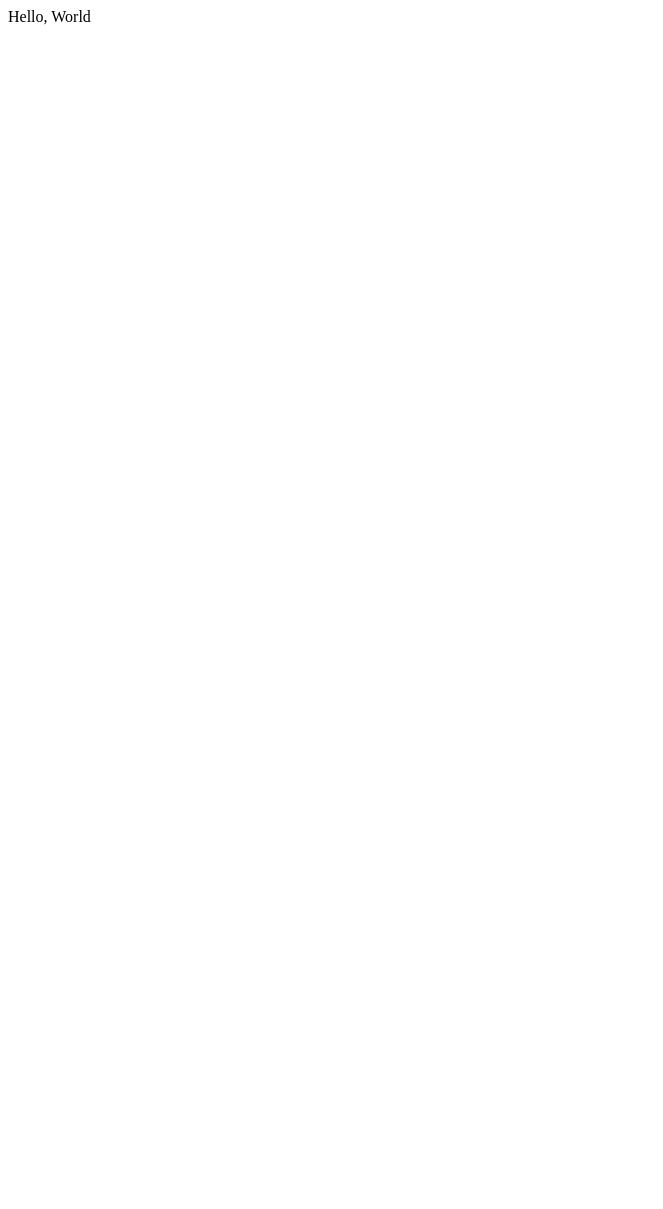
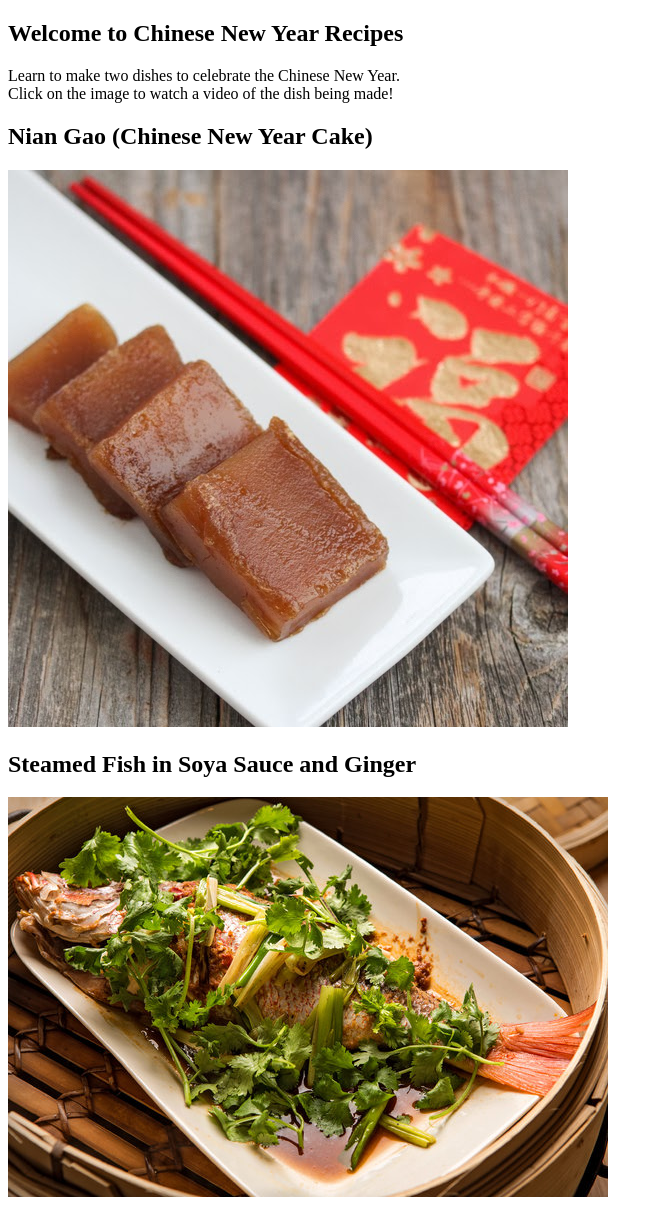
Before and after one commit to tamietta/phase-0-website, a plain HTML site: page index.html in a window 1280 px wide. Shown: the whole page, without its empty margins (0-663 px from the left). Before the commit the page ends 800 px from the top, so only its background shows below. Drawn offline with Linux system fonts and the light colour scheme.

Commit message:
Edit index.html with more content.

```diff
--- a/index.html
+++ b/index.html
@@ -1 +1,24 @@
-Hello, World
+<!DOCTYPE html>
+<html>
+<head>
+	<title>Welcome!</title>
+</head>
+<body>
+	<section>
+		<div>
+			<h1>Welcome to Chinese New Year Recipes</h1>
+			<p>Learn to make two dishes to celebrate the Chinese New Year.<br>Click on the image to watch a video of the dish being made!</p>
+		</div>
+
+		<div>
+			<h2>Nian Gao (Chinese New Year Cake)</h2>
+			<a href="nian-gao.html"><img src="nian-gao.jpg"></a>
+		</div>
+
+		<div>
+			<h2>Steamed Fish in Soya Sauce and Ginger</h2>
+			<a href="fish-soya-ginger.html"><img src="fish-soya-ginger.jpg"></a>
+		</div>
+	</section>
+</body>
+</html>
```
